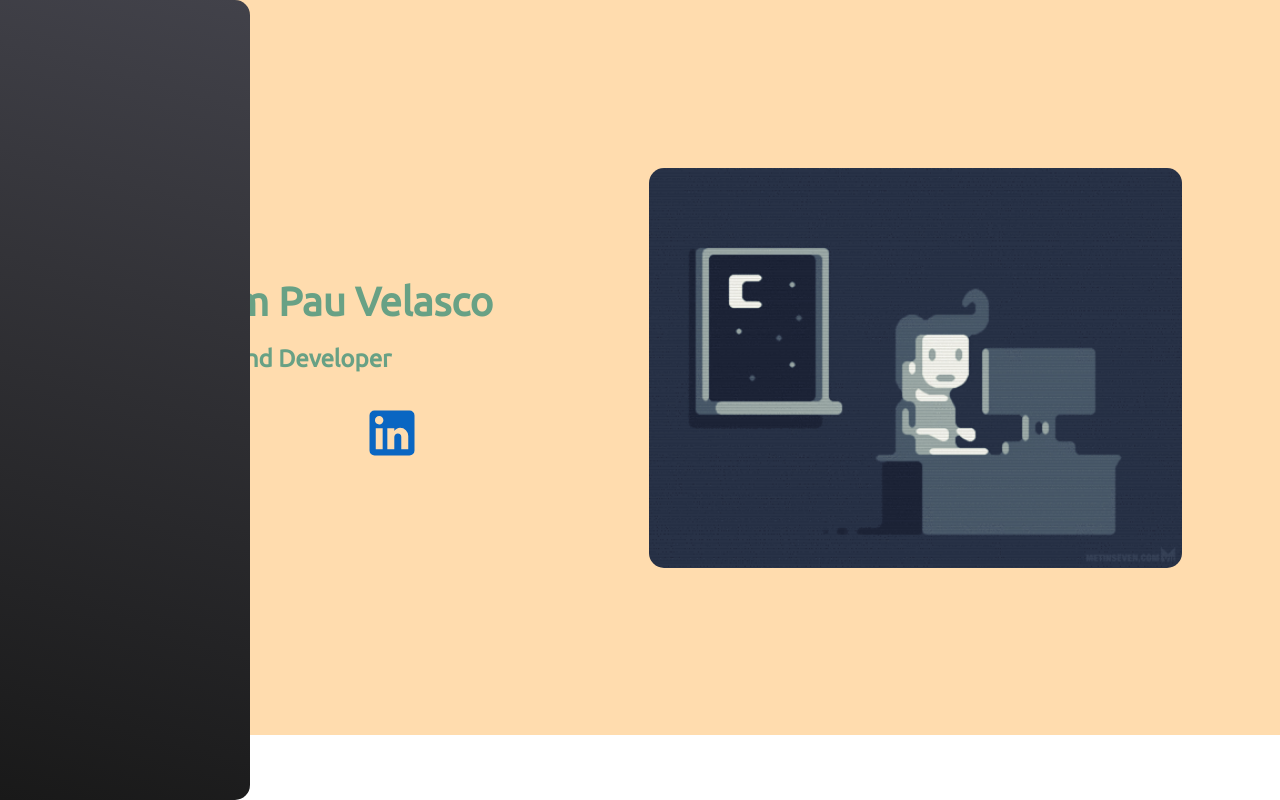
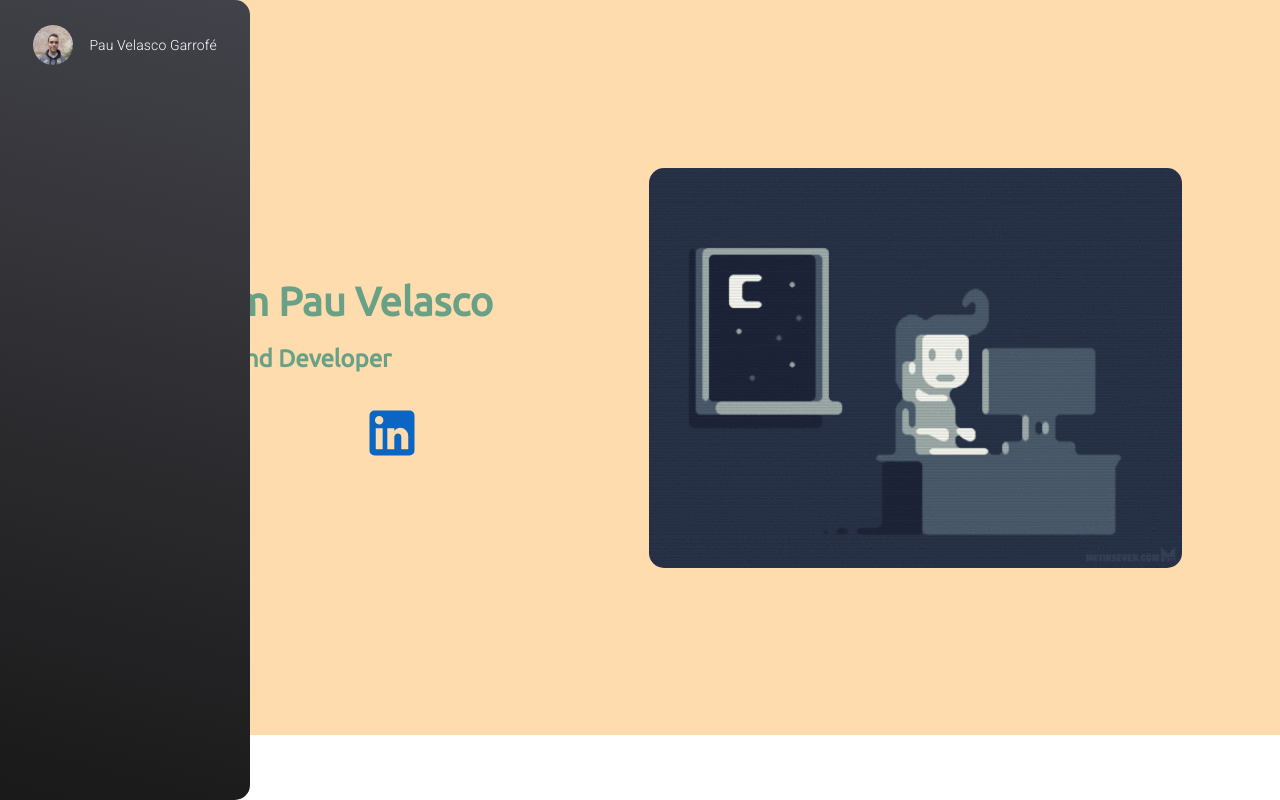
Before and after one commit to PauVelasco77/Portfolio, a React (Create React App) app: page / in a window 1280 px wide. Built offline with nearby package versions, Linux system fonts and the light colour scheme.

Commit message:
added profile name in nav bar

```diff
--- a/package.json
+++ b/package.json
@@ -5,6 +5,7 @@
   "dependencies": {
     "@emotion/react": "^11.9.3",
     "@emotion/styled": "^11.9.3",
+    "@fontsource/roboto": "^4.5.7",
     "@fontsource/ubuntu": "^4.5.10",
     "@mui/icons-material": "^5.8.4",
     "@mui/material": "^5.8.6",
--- a/src/components/NewNavBar/NewNavBar.js
+++ b/src/components/NewNavBar/NewNavBar.js
@@ -1,4 +1,4 @@
-import { Paper } from "@mui/material";
+import { Avatar, Box, Paper, Typography } from "@mui/material";
 import styled from "@emotion/styled";
 
 const NavContainer = styled(Paper)`
@@ -7,10 +7,43 @@ const NavContainer = styled(Paper)`
   width: 250px;
   position: fixed;
   border-radius: 0 15px 15px 0;
+  font-family: "Roboto", sans-serif;
+  font-size: 40px;
+`;
+
+const Profile = styled(Box)`
+  display: flex;
+  align-items: center;
+  justify-content: space-around;
+  width: 80%;
+  margin: 15px auto;
+  padding: 10px;
+  border-radius: 7.5px;
+  transition: box-shadow 200ms cubic-bezier(0.4, 0, 0.2, 1) 0ms,
+    background-color 200ms cubic-bezier(0.4, 0, 0.2, 1) 0ms;
+  transition-property: box-shadow, background-color;
+  transition-duration: 200ms, 200ms;
+  transition-timing-function: cubic-bezier(0.4, 0, 0.2, 1),
+    cubic-bezier(0.4, 0, 0.2, 1);
+  transition-delay: 0ms, 0ms;
+
+  :hover {
+    background-color: rgba(255, 255, 255, 0.2);
+    cursor: pointer;
+  }
 `;
 
 const NewNavBar = () => {
-  return <NavContainer elevation={0} sx={{ maxWidth: 256 }}></NavContainer>;
+  return (
+    <NavContainer elevation={0} sx={{ maxWidth: 256 }}>
+      <Profile>
+        <Avatar src="../../../profilePhoto2.jpg" alt="avatar photo" />
+        <Typography sx={{ color: "#fff", fontWeight: 300, fontSize: 14 }}>
+          Pau Velasco Garrofé
+        </Typography>
+      </Profile>
+    </NavContainer>
+  );
 };
 
 export default NewNavBar;
--- a/src/index.css
+++ b/src/index.css
@@ -1,11 +1,13 @@
+@import url("https://fonts.googleapis.com/css2?family=Roboto:ital,wght@0,100;0,300;0,400;0,500;0,700;0,900;1,100;1,300;1,400;1,500;1,700;1,900&display=swap");
+
 body {
   margin: 0;
-  font-family: "Ubuntu";
+  font-family: "Roboto", sans-serif;
   -webkit-font-smoothing: antialiased;
   -moz-osx-font-smoothing: grayscale;
   box-sizing: border-box;
 }
 
 code {
-  font-family: "Ubuntu";
+  font-family: "Roboto", sans-serif;
 }
--- a/src/index.js
+++ b/src/index.js
@@ -4,6 +4,7 @@ import "./index.css";
 import App from "./App";
 import reportWebVitals from "./reportWebVitals";
 import "@fontsource/ubuntu";
+import "@fontsource/roboto";
 
 const root = ReactDOM.createRoot(document.getElementById("root"));
 root.render(
```
Also changed, not shown: public/profilePhoto2.jpg (added), 1 other file (tests, documents, lock files or other folders).
